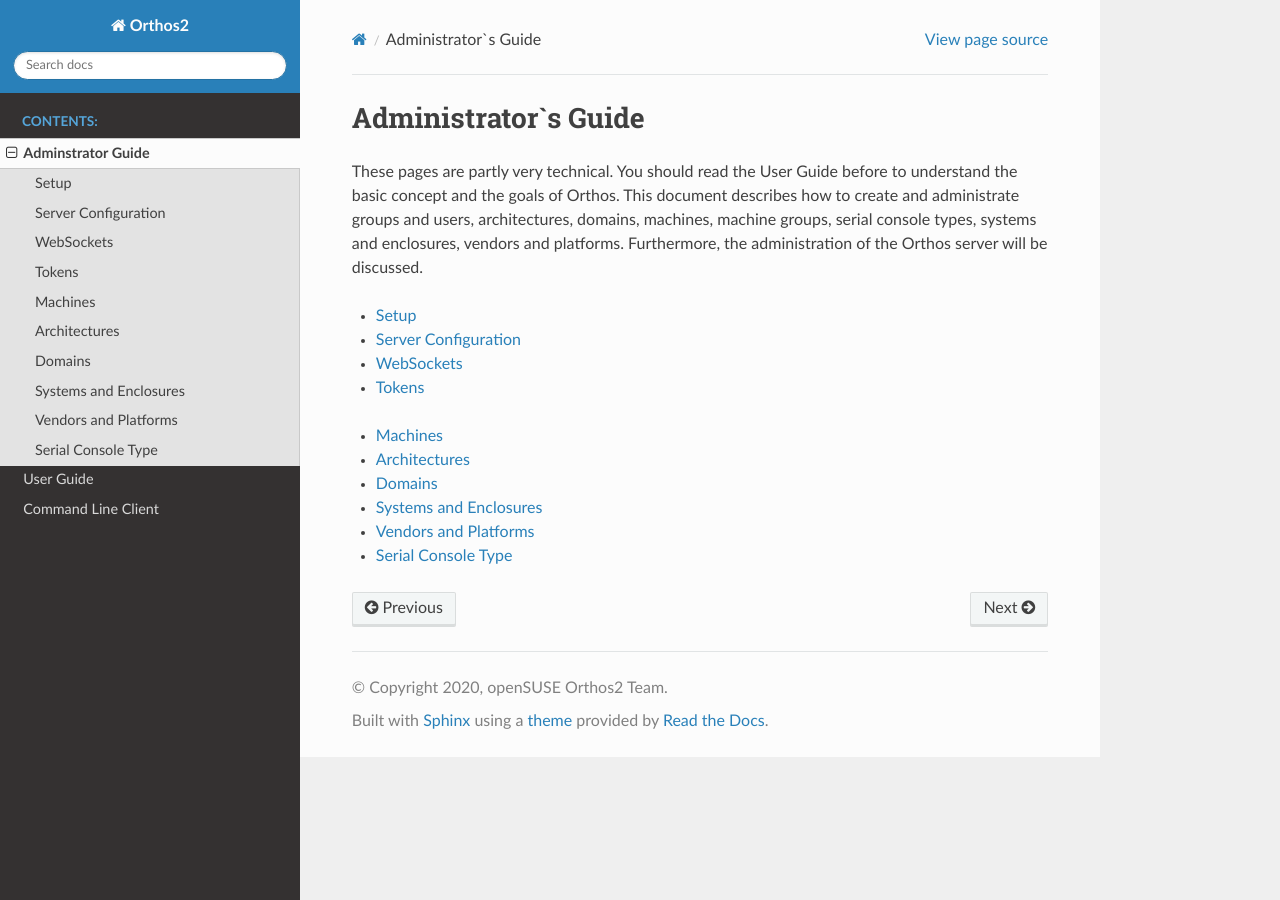
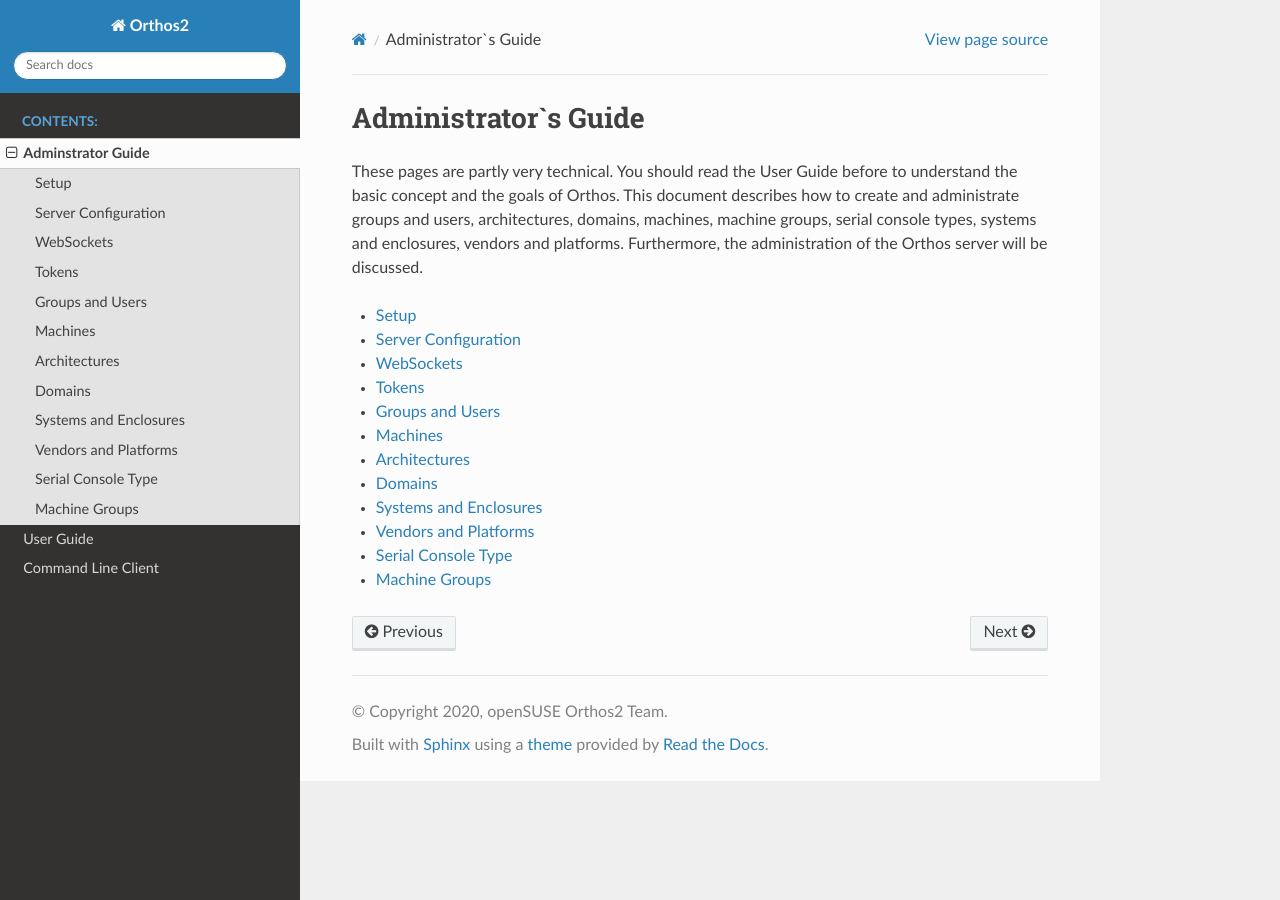
Before and after one commit to openSUSE/orthos2, a Sphinx documentation site: the page built from docs/adminguide.rst, in a window 1280 px wide. Built offline with Sphinx 7.4.7 and the Read the Docs theme 3.1.0, drawn with Linux system fonts in a browser that asks for light colours; some of the changed lines change nothing that is shown.

Commit message:
Docs: Fix TOC of adminguide

```diff
--- a/docs/adminguide.rst
+++ b/docs/adminguide.rst
@@ -14,18 +14,13 @@
 
     Setup <adminguide/setup>
     Server Configuration <adminguide/server_configuration>
-
     WebSockets <adminguide/websocket>
     Tokens <adminguide/tokens>
-..  Groups and Users <adminguide/groups_and_users>
-
-.. toctree::
-   :maxdepth: 1
-
-   Machines <adminguide/machine>
-   Architectures <adminguide/architectures>
-   Domains <adminguide/domains>
-   Systems and Enclosures <adminguide/systems_and_enclosures>
-   Vendors and Platforms <adminguide/vendors_and_platforms>
-   Serial Console Type <adminguide/serial_console_type>
-.. Machine Groups <adminguide/machine_groups>
+    Groups and Users <adminguide/groups_and_users>
+    Machines <adminguide/machine>
+    Architectures <adminguide/architectures>
+    Domains <adminguide/domains>
+    Systems and Enclosures <adminguide/systems_and_enclosures>
+    Vendors and Platforms <adminguide/vendors_and_platforms>
+    Serial Console Type <adminguide/serial_console_type>
+    Machine Groups <adminguide/machine_groups>
```
